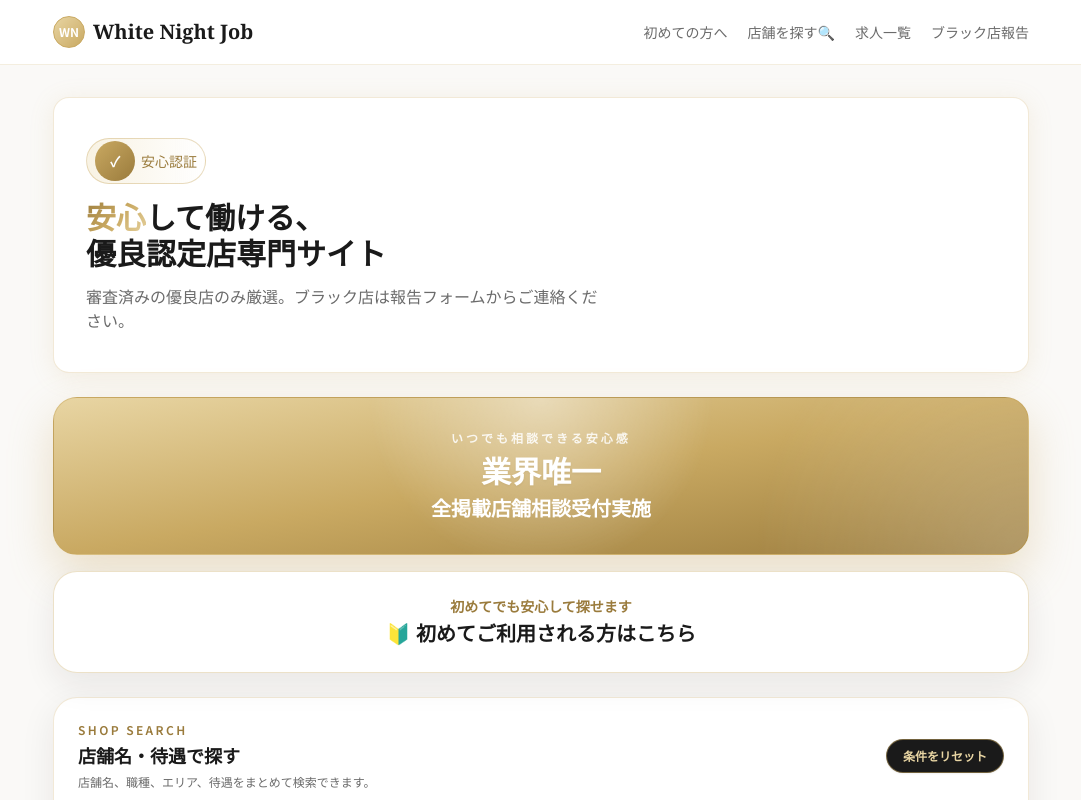
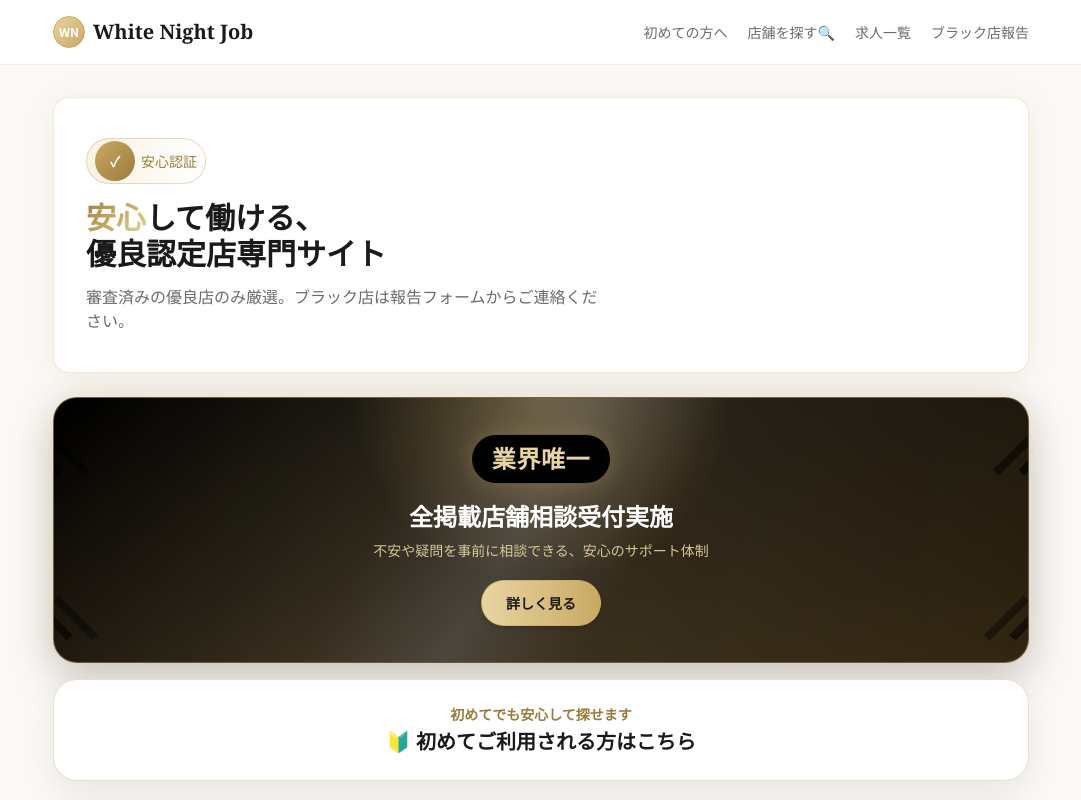
Before and after one commit to white-night-job/white-night-job, a Next.js app: page / in a window 1280 px wide. Shown: the top 800 px of the page, without its empty margins (99-1180 px from the left). Built offline with nearby package versions, Linux system fonts and the light colour scheme; no server answers.

Commit message:
トップページ修正

```diff
--- a/src/app/page.tsx
+++ b/src/app/page.tsx
@@ -37,21 +37,28 @@ export default async function HomePage({ searchParams }: HomePageProps) {
       <div className="mt-6 space-y-6">
         <section className="space-y-4">
           <Link
-            href="#first-time-guide"
-            className="animate-fade-up group relative block overflow-hidden rounded-3xl border border-gold/50 bg-gradient-to-br from-gold-light via-gold to-gold-dark px-5 py-6 text-center shadow-[0_18px_45px_rgba(201,169,98,0.32)] transition-all duration-300 hover:-translate-y-1 hover:shadow-[0_24px_60px_rgba(201,169,98,0.42)] sm:px-8 sm:py-8"
+            href="#support-system"
+            className="animate-fade-up group relative block overflow-hidden rounded-3xl border border-gold/50 bg-gradient-to-br from-black via-[#171109] to-[#332612] px-5 py-7 text-center shadow-[0_18px_45px_rgba(33,29,24,0.2),0_0_34px_rgba(201,169,98,0.22)] transition-all duration-300 hover:-translate-y-1 hover:shadow-[0_24px_60px_rgba(33,29,24,0.28),0_0_46px_rgba(201,169,98,0.34)] sm:px-8 sm:py-9"
           >
             <span
-              className="absolute inset-0 bg-[radial-gradient(circle_at_top,rgba(255,255,255,0.55),transparent_34%),radial-gradient(circle_at_bottom_right,rgba(255,255,255,0.28),transparent_28%)] opacity-80"
+              className="absolute inset-0 bg-[linear-gradient(120deg,transparent_0%,rgba(232,213,163,0.14)_35%,rgba(255,255,255,0.22)_48%,rgba(232,213,163,0.12)_60%,transparent_100%),radial-gradient(circle_at_top,rgba(201,169,98,0.42),transparent_34%)] opacity-90"
               aria-hidden
             />
-            <span className="relative block text-xs font-semibold tracking-[0.25em] text-white/85">
-              いつでも相談できる安心感
-            </span>
-            <span className="relative mt-2 block font-serif text-2xl font-bold leading-tight text-white drop-shadow-sm sm:text-3xl">
+            <span className="absolute -left-8 top-5 h-16 w-2 -rotate-45 bg-black/70 shadow-[18px_18px_0_rgba(0,0,0,0.55)] sm:-left-5" aria-hidden />
+            <span className="absolute -left-2 bottom-4 h-14 w-2 -rotate-45 bg-black/55 shadow-[18px_18px_0_rgba(0,0,0,0.4)]" aria-hidden />
+            <span className="absolute -right-8 top-5 h-16 w-2 rotate-45 bg-black/70 shadow-[-18px_18px_0_rgba(0,0,0,0.55)] sm:-right-5" aria-hidden />
+            <span className="absolute -right-2 bottom-4 h-14 w-2 rotate-45 bg-black/55 shadow-[-18px_18px_0_rgba(0,0,0,0.4)]" aria-hidden />
+            <span className="relative mx-auto inline-flex rounded-full border border-gold/50 bg-black px-5 py-2 font-serif text-xl font-bold tracking-wide text-gold-light shadow-[0_0_22px_rgba(201,169,98,0.28)] sm:text-2xl">
               業界唯一
             </span>
-            <span className="relative mt-1 block text-base font-bold leading-relaxed text-white sm:text-xl">
+            <span className="relative mt-4 block text-lg font-bold leading-relaxed text-white sm:text-2xl">
               全掲載店舗相談受付実施
+            </span>
+            <span className="relative mt-2 block text-sm font-medium text-gold-light/90">
+              不安や疑問を事前に相談できる、安心のサポート体制
+            </span>
+            <span className="relative mx-auto mt-5 inline-flex min-h-11 items-center justify-center rounded-full border border-gold/60 bg-gradient-to-r from-gold-light to-gold px-6 py-3 text-sm font-bold text-charcoal shadow-md transition-transform duration-300 group-hover:scale-105">
+              詳しく見る
             </span>
           </Link>
           <Link
--- a/src/components/FirstTimeGuide.tsx
+++ b/src/components/FirstTimeGuide.tsx
@@ -102,9 +102,12 @@ export function FirstTimeGuide() {
             </p>
           </div>
 
-          <div className="flex items-center gap-3 py-2 text-gold-light/70">
+          <div
+            id="support-system"
+            className="scroll-mt-24 flex items-center gap-3 py-2 text-gold-light/70 sm:scroll-mt-28"
+          >
             <span className="h-px flex-1 bg-gold/30" />
-            <span className="text-xs tracking-[0.25em]">SUPPORT</span>
+            <span className="text-xs tracking-[0.25em]">安心のサポート体制</span>
             <span className="h-px flex-1 bg-gold/30" />
           </div>
 
```
